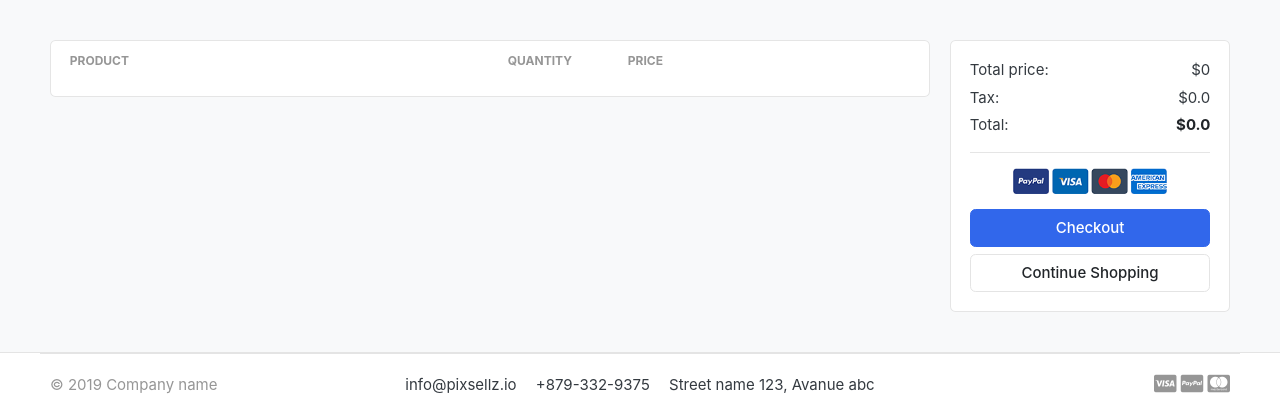
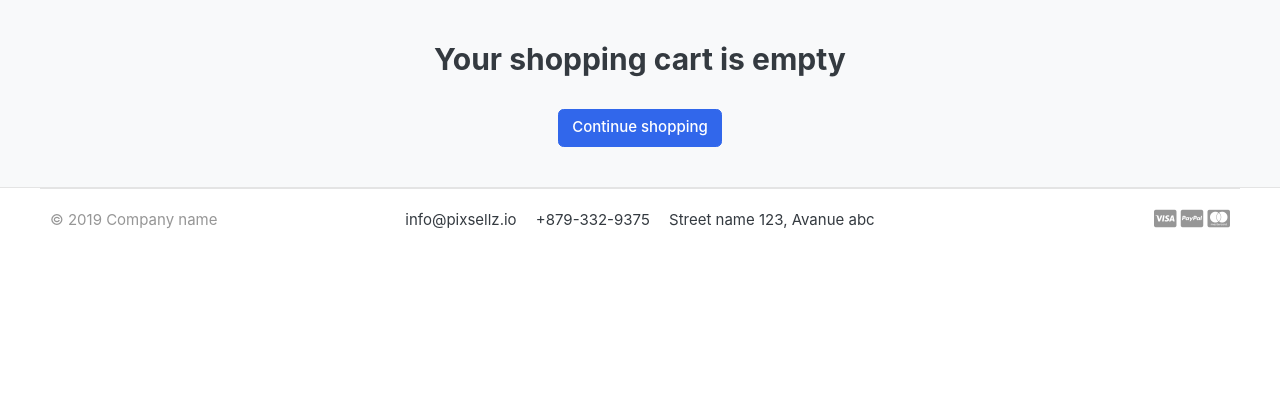
Before and after one commit to emmaGblt/greatkart-django, a Django app: page /cart/ in a window 1280 px wide. Shown: the part 118-538 px from the top of the page. Run offline with Django 5.2, Linux system fonts and the light colour scheme; tables that the repository leaves empty hold one stand-in row (values such as "Sample post"); lists and menus that the app fills with data are empty; some libraries are stand-ins or nearby versions; some web fonts are replaced.

Commit message:
handle empty cart in cart template

```diff
--- a/templates/store/cart.html
+++ b/templates/store/cart.html
@@ -6,6 +6,13 @@
   <div class="container">
     <!-- ============================ COMPONENT 1 ================================= -->
 
+    {% if not cart_items %}
+    <h2 class="text-center">Your shopping cart is empty</h2>
+    <br />
+    <div class="text-center">
+      <a href="{% url 'store' %}" class="btn btn-primary">Continue shopping</a>
+    </div>
+    {% else %}
     <div class="row">
       <aside class="col-lg-9">
         <div class="card">
@@ -136,6 +143,7 @@
       </aside>
       <!-- col.// -->
     </div>
+    {% endif %}
     <!-- row.// -->
     <!-- ============================ COMPONENT 1 END .// ================================= -->
   </div>
```
